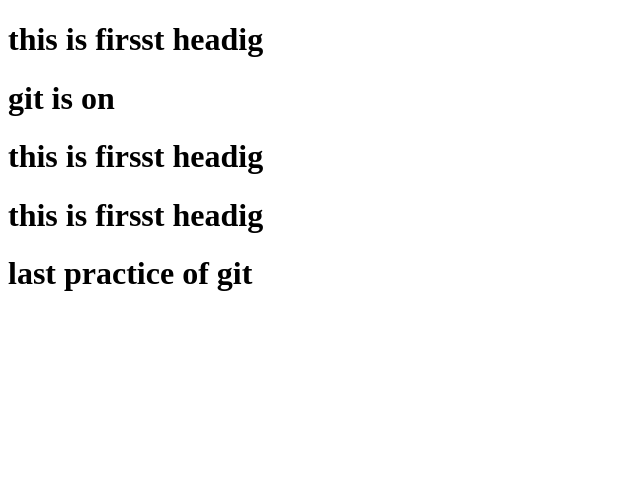
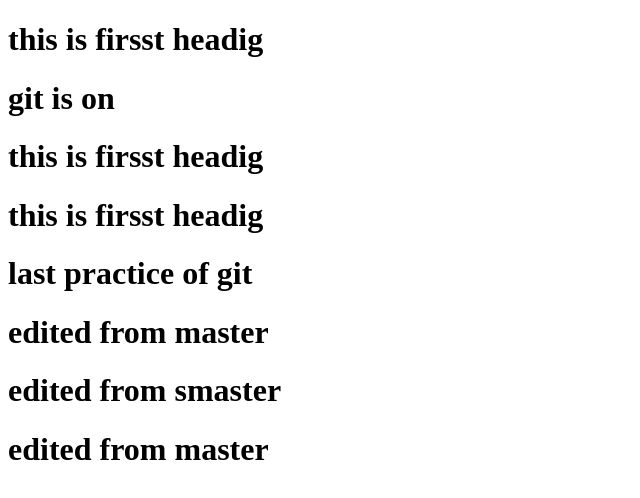
Before and after one commit to ashwin1-dev/28-march, a plain HTML site: page index.html in a window 1280 px wide. Shown: the whole page, without its empty margins (0-640 px from the left). Drawn offline with Linux system fonts and the light colour scheme.

Commit message:
done from master side

```diff
--- a/index.html
+++ b/index.html
@@ -6,5 +6,8 @@
  <h1>  this is firsst headig </h1>
  <h1>  this is firsst headig </h1>
  <h1>  last practice of git </h1>
+ <h1>  edited from master </h1>
+ <h1>  edited from smaster </h1>
+ <h1>  edited from master </h1>
  </body>
 <html>
```
